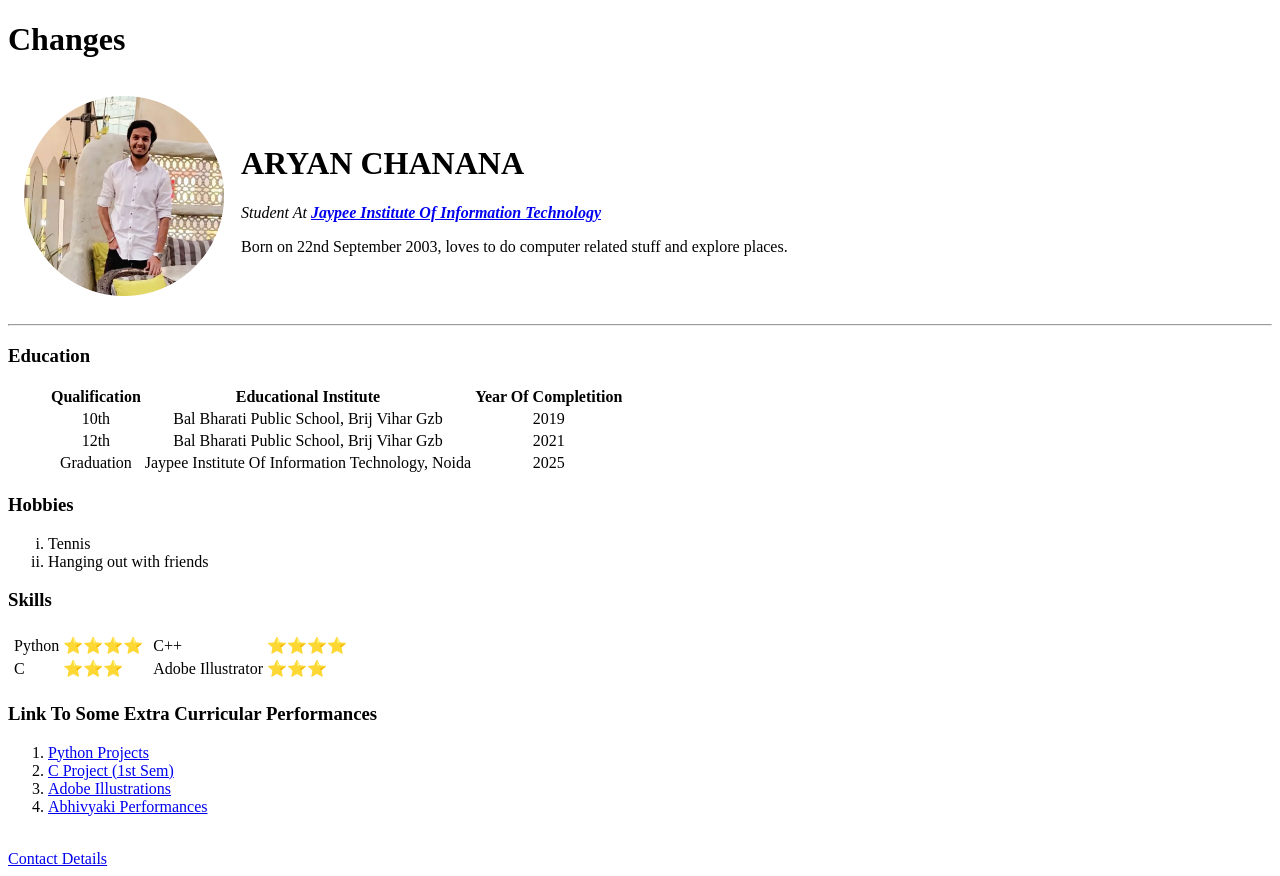
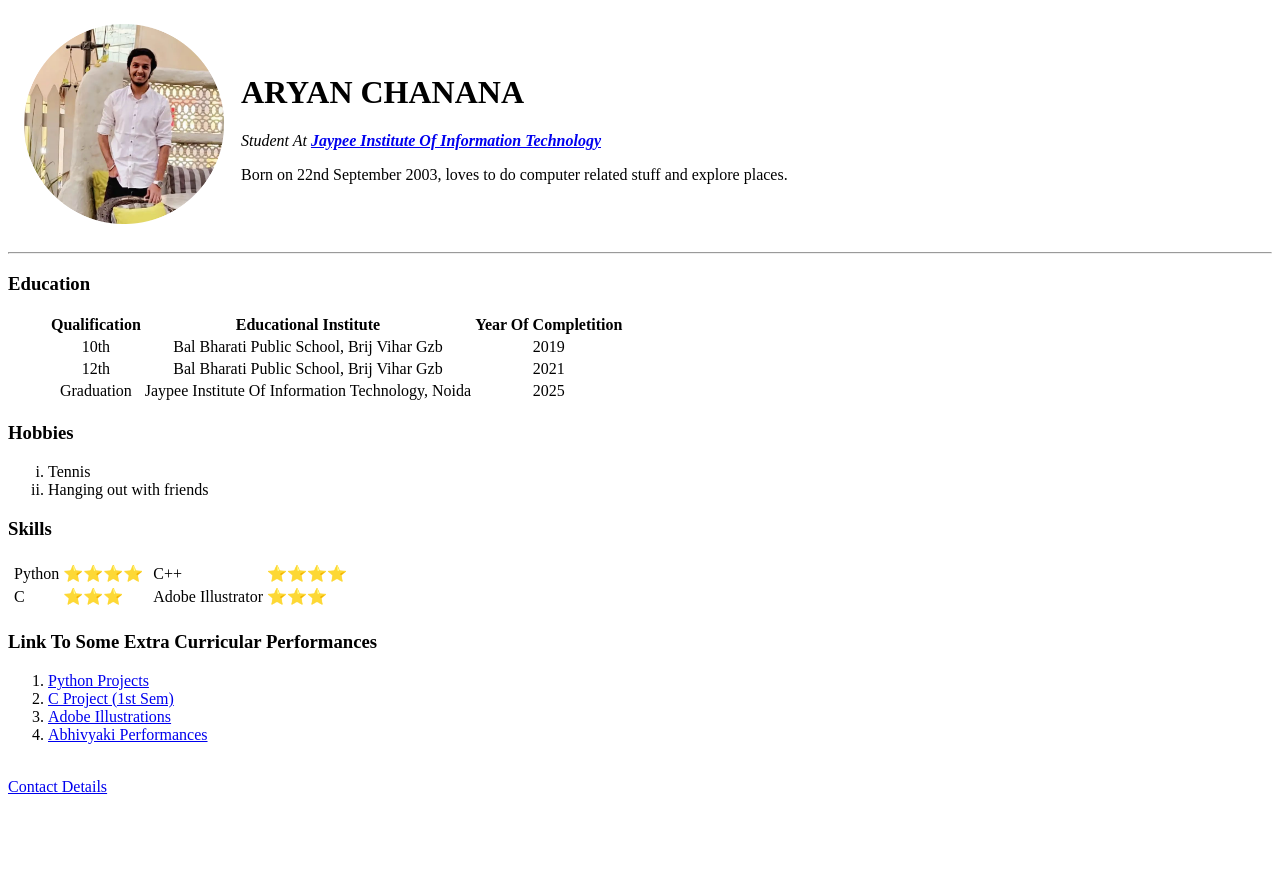
Before and after one commit to aryan-chanana/HTML, a plain HTML site: page index.html in a window 1280 px wide. After the commit the page ends 804 px from the top, so only its background shows below. Drawn offline with Linux system fonts and the light colour scheme.

Commit message:
Update index.html

```diff
--- a/index.html
+++ b/index.html
@@ -5,7 +5,6 @@
     <title>ErrYen</title>
   </head>
   <body>
-    <h1>Changes</h1>
     <table cellspacing="15">
         <tr>
             <td><img src="Images/Screenshot (1348)-modified.png" alt="AC Image" width="200" height="200"></td>
```
